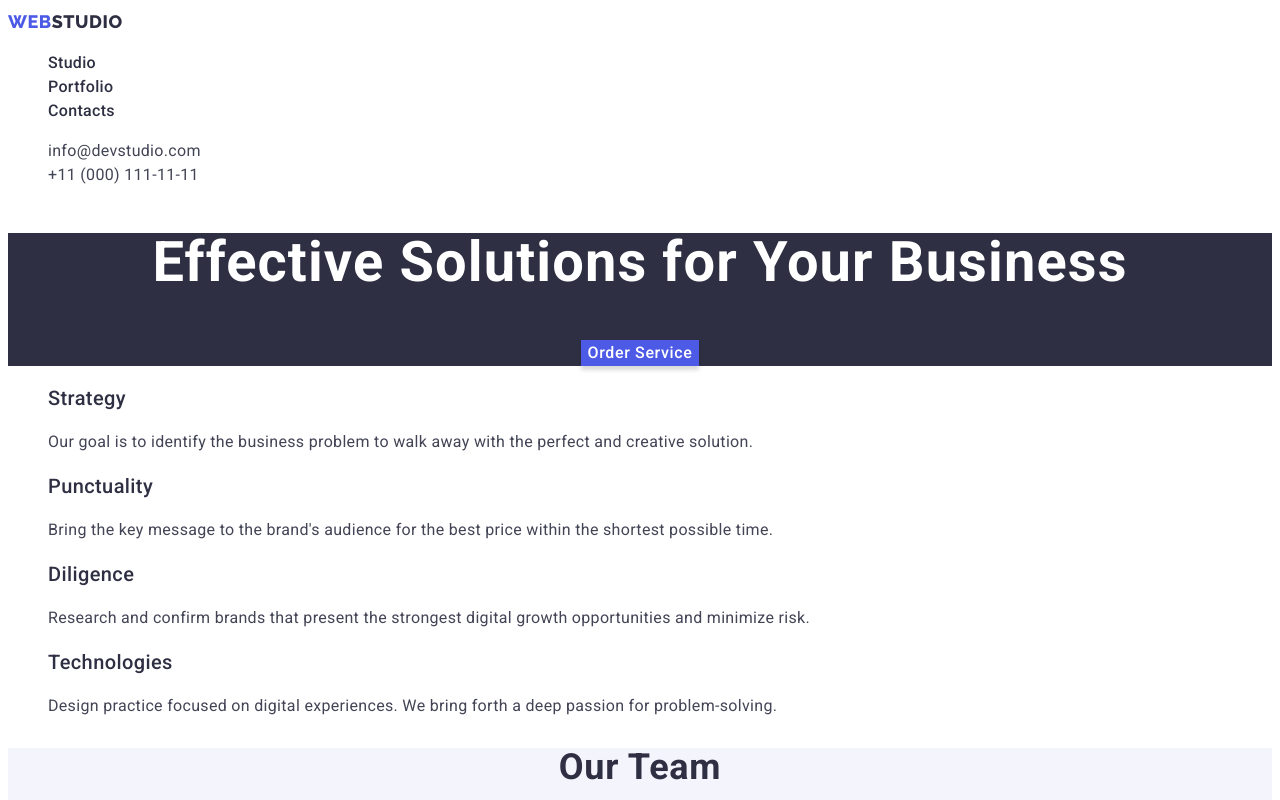
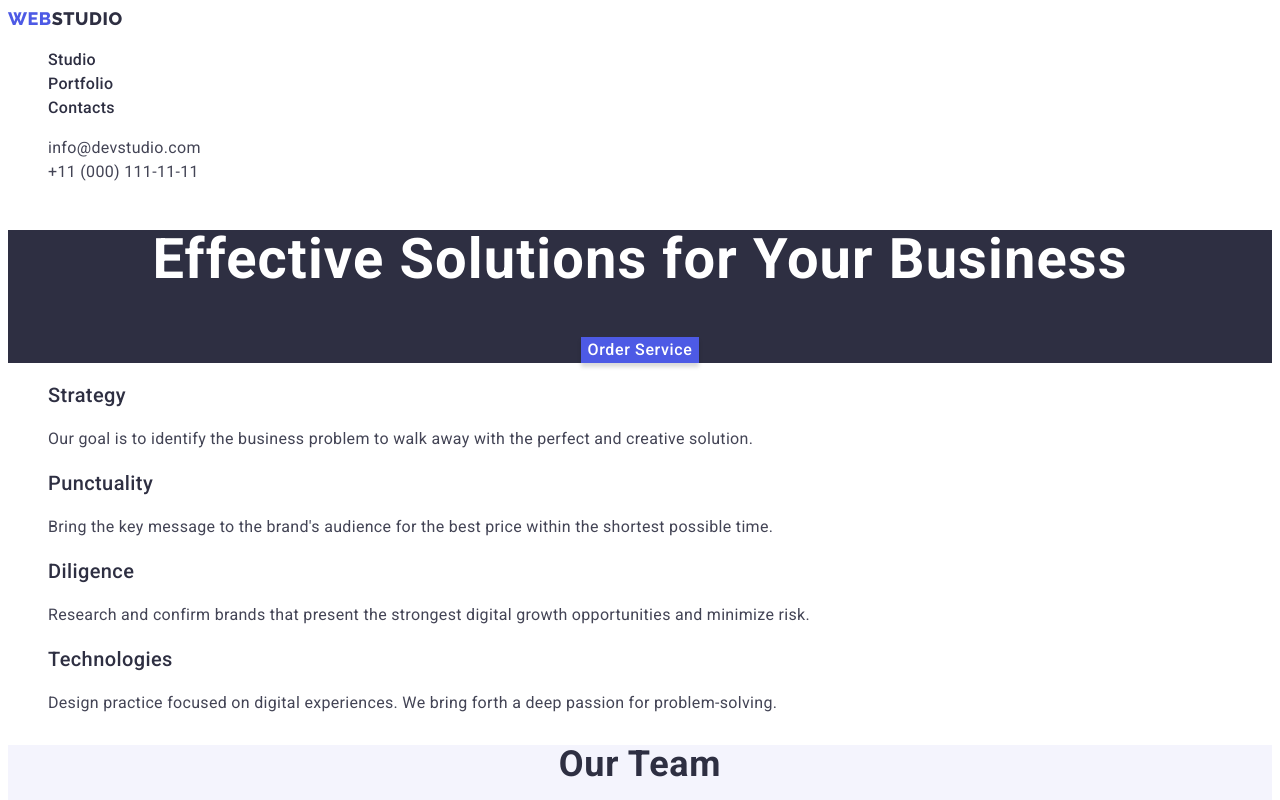
Before and after one commit to ivankr0711/goit-markup-hw-02, a plain HTML site: page index.html in a window 1280 px wide. Shown: the top 800 px of the page. Drawn offline with Linux system fonts and the light colour scheme.

Commit message:
zrobleno

```diff
--- a/css/styles.css
+++ b/css/styles.css
@@ -28,7 +28,7 @@ body {
     font-family: "Raleway",sans-serif;
     font-weight: 700;
     font-size: 18px;
-    /* line-height: 1.17; */
+    line-height: 1.17;
     letter-spacing: 0.03em;
     text-transform: uppercase;
     color: #4d5ae5;
```
